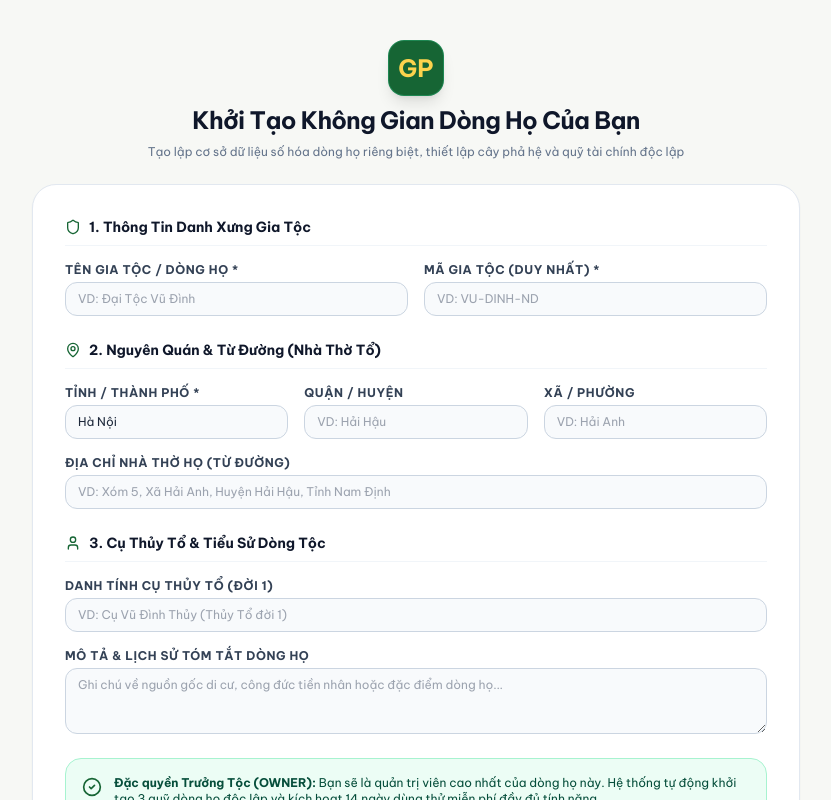
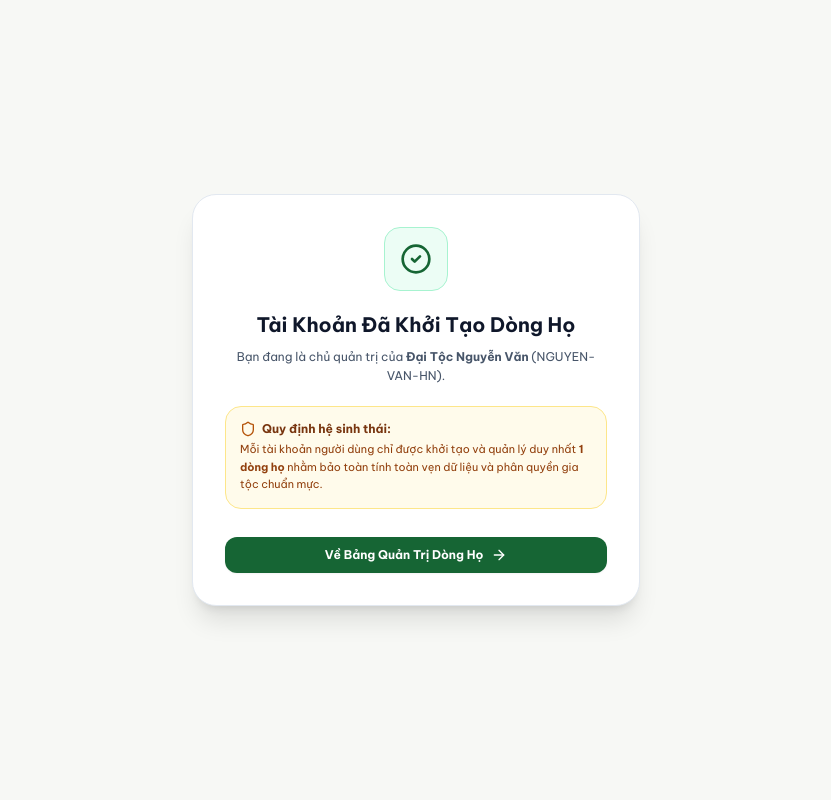
Before and after one commit to qtdyentho/GiaPhaGiaToc, a React (Vite) app: page /onboarding/create-family in a window 1280 px wide. Shown: the top 800 px of the page, without its empty margins (224-1055 px from the left). Built offline with nearby package versions, Linux system fonts and the light colour scheme; no server answers.

Commit message:
feat(navigation): collapse sidebar to quick-access icon rail with tooltips, enforce single family per user account constraint

```diff
--- a/src/components/layout/AppHeader.tsx
+++ b/src/components/layout/AppHeader.tsx
@@ -208,36 +208,52 @@ export const AppHeader: React.FC<AppHeaderProps> = ({
           {isFamilyMenuOpen && (
             <>
               <div className="fixed inset-0 z-40" onClick={() => setIsFamilyMenuOpen(false)} />
-              <div className="absolute top-full left-0 mt-2 w-72 bg-white rounded-2xl border border-slate-200 shadow-xl py-2 z-50 animate-fade-in divide-y divide-slate-100">
+              <div className="absolute top-full left-0 mt-2 w-72 bg-white rounded-2xl border border-slate-200 shadow-xl py-2 z-50 animate-fade-in divide-y divide-slate-100 font-sans">
                 <div className="px-3.5 py-2 text-[11px] font-bold text-slate-400 uppercase tracking-wider flex items-center justify-between">
-                  <span>Dòng họ của bạn ({families.length})</span>
-                  <span className="text-[10px] text-[#166534] font-semibold">Chuyển đổi tức thì</span>
+                  <span>Dòng họ quản lý (1)</span>
+                  <span className="text-[10px] text-[#166534] font-bold">Chính thức</span>
                 </div>
-                <div className="py-1 max-h-60 overflow-y-auto">
+                <div className="py-1">
                   {families.map((fam) => (
-                    <button
+                    <div
                       key={fam.id}
-                      onClick={() => {
-                        switchFamily(fam.id);
-                        setIsFamilyMenuOpen(false);
-                      }}
-                      className={`w-full px-3.5 py-2.5 text-left text-xs hover:bg-emerald-50/70 flex items-center justify-between transition group cursor-pointer ${
-                        activeFamily?.id === fam.id ? 'bg-emerald-50/50' : ''
-                      }`}
+                      className="px-3.5 py-2.5 bg-emerald-50/50 flex items-center justify-between"
                     >
                       <div className="pr-2 truncate">
-                        <div className={`font-bold truncate ${activeFamily?.id === fam.id ? 'text-[#166534]' : 'text-slate-900 group-hover:text-[#166534]'}`}>
+                        <div className="font-bold text-[#166534] text-xs truncate">
                           {fam.name}
                         </div>
-                        <div className="text-[10px] text-slate-400 truncate">
+                        <div className="text-[10px] text-slate-500 truncate mt-0.5">
                           {fam.code} • {fam.origin_commune ? `${fam.origin_commune}, ` : ''}{fam.origin_province}
                         </div>
                       </div>
-                      {activeFamily?.id === fam.id && <Check className="w-4 h-4 text-[#166534] shrink-0" />}
-                    </button>
+                      <span className="px-2 py-0.5 bg-[#166534] text-white text-[10px] font-bold rounded-full shrink-0 shadow-2xs">
+                        Đang quản lý
+                      </span>
+                    </div>
                   ))}
+                  {families.length === 0 && (
+                    <div className="p-3 text-center text-xs text-slate-500">
+                      Chưa có dòng họ nào được liên kết
                     </div>
-                <div className="p-2">
+                  )}
+                </div>
+
+                <div className="p-2 space-y-1">
+                  {families.length > 0 ? (
+                    <div className="p-2 bg-slate-50 rounded-xl border border-slate-200 text-center space-y-1.5">
+                      <p className="text-[10px] text-slate-500 leading-tight">
+                        Mỗi tài khoản người dùng chỉ được khởi tạo và quản lý duy nhất <strong>1 dòng họ</strong>.
+                      </p>
+                      <Link
+                        to="/app/family/settings"
+                        onClick={() => setIsFamilyMenuOpen(false)}
+                        className="w-full text-center px-3 py-1.5 bg-white hover:bg-slate-100 text-slate-800 text-xs font-bold rounded-lg block transition border border-slate-200"
+                      >
+                        Cài Đặt Dòng Họ
+                      </Link>
+                    </div>
+                  ) : (
                     <Link
                       to="/onboarding/create-family"
                       onClick={() => setIsFamilyMenuOpen(false)}
@@ -245,6 +261,7 @@ export const AppHeader: React.FC<AppHeaderProps> = ({
                     >
                       + Khởi Tạo Dòng Họ Mới
                     </Link>
+                  )}
                 </div>
               </div>
             </>
--- a/src/components/layout/AppLayout.tsx
+++ b/src/components/layout/AppLayout.tsx
@@ -21,7 +21,7 @@ export const AppLayout: React.FC = () => {
       {/* Main Content Area with Dynamic Left Padding */}
       <div
         className={`flex-1 flex flex-col min-w-0 transition-all duration-300 ${
-          isSidebarCollapsed ? 'lg:pl-0' : 'lg:pl-64'
+          isSidebarCollapsed ? 'lg:pl-20' : 'lg:pl-64'
         }`}
       >
         <AppHeader
--- a/src/components/layout/AppSidebar.tsx
+++ b/src/components/layout/AppSidebar.tsx
@@ -22,6 +22,7 @@ import {
   BarChart3,
   FileCheck2,
   PanelLeftClose,
+  PanelLeftOpen,
   ArrowRightLeft,
 } from 'lucide-react';
 import { BRAND } from '../../lib/constants';
@@ -191,13 +192,34 @@ export const AppSidebar: React.FC<AppSidebarProps> = ({
 
       {/* Sidebar Container */}
       <aside
-        className={`fixed top-0 left-0 bottom-0 z-50 w-64 bg-[#1E3A5F] text-white flex flex-col transition-all duration-300 ease-in-out shadow-xl ${
-          isOpen ? 'translate-x-0' : isCollapsed ? '-translate-x-full' : 'translate-x-0 max-lg:-translate-x-full'
+        className={`fixed top-0 left-0 bottom-0 z-50 bg-[#1E3A5F] text-white flex flex-col transition-all duration-300 ease-in-out shadow-xl ${
+          isOpen
+            ? 'translate-x-0 w-64'
+            : isCollapsed
+            ? 'max-lg:-translate-x-full lg:w-20 lg:translate-x-0'
+            : 'translate-x-0 w-64 max-lg:-translate-x-full'
         }`}
       >
         {/* Brand Header */}
-        <div className="h-16 px-4 flex items-center justify-between border-b border-white/10 bg-[#162D4A] shrink-0">
-          <div className="flex items-center gap-2.5">
+        <div
+          className={`h-16 px-3 flex items-center border-b border-white/10 bg-[#162D4A] shrink-0 ${
+            isCollapsed ? 'justify-center' : 'justify-between'
+          }`}
+        >
+          {isCollapsed ? (
+            <button
+              onClick={onToggleCollapse}
+              className="w-10 h-10 rounded-xl bg-[#166534] flex items-center justify-center font-bold text-white shadow-xs text-sm border border-emerald-400/30 hover:scale-105 transition cursor-pointer group relative"
+              title="Nhấn để mở rộng Menu"
+            >
+              <span>GP</span>
+              <div className="absolute left-full ml-3 px-2.5 py-1 bg-slate-900 text-amber-300 text-xs font-bold rounded-lg whitespace-nowrap shadow-xl opacity-0 group-hover:opacity-100 pointer-events-none transition z-50 border border-slate-700">
+                Mở rộng Menu (Gia Phả Gia Tộc)
+              </div>
+            </button>
+          ) : (
+            <>
+              <div className="flex items-center gap-2.5 min-w-0">
                 <div className="w-9 h-9 rounded-xl bg-[#166534] flex items-center justify-center font-bold text-white shadow-xs text-sm border border-emerald-400/30 shrink-0">
                   GP
                 </div>
@@ -221,20 +243,27 @@ export const AppSidebar: React.FC<AppSidebarProps> = ({
                   }
                 }}
                 className="p-1.5 rounded-lg text-slate-300 hover:text-white hover:bg-white/10 transition cursor-pointer shrink-0"
-            title="Ẩn thanh điều hướng"
+                title="Ẩn thanh điều hướng (Thu gọn thành Icon)"
               >
                 <PanelLeftClose className="w-5 h-5" />
               </button>
+            </>
+          )}
         </div>
 
         {/* Navigation Sections */}
-        <div className="flex-1 overflow-y-auto px-3 py-4 space-y-6 custom-scrollbar font-sans">
+        <div className={`flex-1 overflow-y-auto ${isCollapsed ? 'px-2 py-4 space-y-3' : 'px-3 py-4 space-y-6'} custom-scrollbar font-sans`}>
           {activeSections.map((section, idx) => (
-            <div key={idx} className="space-y-1">
+            <div key={idx} className={isCollapsed ? 'space-y-1' : 'space-y-1'}>
+              {!isCollapsed ? (
                 <h3 className="px-3 text-[11px] font-bold text-slate-300/80 uppercase tracking-wider">
                   {section.title}
                 </h3>
-              <div className="space-y-0.5 mt-1">
+              ) : idx > 0 ? (
+                <div className="border-t border-white/10 my-2 mx-1" />
+              ) : null}
+
+              <div className="space-y-1 mt-1">
                 {section.items.map((item) => {
                   const Icon = item.icon;
                   return (
@@ -246,13 +275,40 @@ export const AppSidebar: React.FC<AppSidebarProps> = ({
                         if (window.innerWidth < 1024) onClose?.();
                       }}
                       className={({ isActive }) =>
-                        `flex items-center justify-between px-3 py-2.5 rounded-xl text-xs font-semibold transition-all group ${
+                        isCollapsed
+                          ? `relative group flex items-center justify-center w-12 h-11 mx-auto rounded-xl transition-all ${
+                              isActive
+                                ? 'bg-[#166534] text-white shadow-md border border-emerald-400/40 font-bold'
+                                : 'text-slate-200 hover:text-white hover:bg-white/10'
+                            }`
+                          : `flex items-center justify-between px-3 py-2.5 rounded-xl text-xs font-semibold transition-all group ${
                               isActive
                                 ? 'bg-[#166534] text-white shadow-xs font-bold'
                                 : 'text-slate-200 hover:text-white hover:bg-white/10'
                             }`
                       }
                     >
+                      {({ isActive }) => (
+                        <>
+                          {isCollapsed ? (
+                            <>
+                              <Icon className="w-5 h-5 shrink-0 transition-transform group-hover:scale-110" />
+                              {item.badge && (
+                                <span className="absolute top-1 right-1 w-2.5 h-2.5 bg-amber-400 border-2 border-[#1E3A5F] rounded-full" />
+                              )}
+                              {/* Hover Floating Tooltip */}
+                              <div className="absolute left-full ml-3 px-3 py-1.5 bg-slate-900 text-white text-xs font-bold rounded-xl whitespace-nowrap shadow-2xl opacity-0 group-hover:opacity-100 pointer-events-none transition-all duration-150 z-50 border border-slate-700 flex items-center gap-2">
+                                <span>{item.label}</span>
+                                {item.badge && (
+                                  <span className="px-1.5 py-0.5 text-[9px] font-bold rounded bg-amber-500 text-amber-950">
+                                    {item.badge}
+                                  </span>
+                                )}
+                                <div className="absolute right-full top-1/2 -translate-y-1/2 border-4 border-transparent border-r-slate-900" />
+                              </div>
+                            </>
+                          ) : (
+                            <>
                               <div className="flex items-center gap-3">
                                 <Icon className="w-4 h-4 shrink-0 transition-transform group-hover:scale-110 text-slate-300 group-hover:text-white" />
                                 <span>{item.label}</span>
@@ -261,6 +317,10 @@ export const AppSidebar: React.FC<AppSidebarProps> = ({
                                 <span className="px-1.5 py-0.5 text-[9px] font-bold rounded-md bg-white/20 text-white">
                                   {item.badge}
                                 </span>
+                              )}
+                            </>
+                          )}
+                        </>
                       )}
                     </NavLink>
                   );
@@ -271,7 +331,25 @@ export const AppSidebar: React.FC<AppSidebarProps> = ({
         </div>
 
         {/* Footer / User Profile summary */}
-        <div className="p-3 border-t border-white/10 bg-[#162D4A]/60 flex items-center justify-between text-xs font-sans shrink-0">
+        <div
+          className={`p-3 border-t border-white/10 bg-[#162D4A]/60 flex items-center text-xs font-sans shrink-0 ${
+            isCollapsed ? 'justify-center' : 'justify-between'
+          }`}
+        >
+          {isCollapsed ? (
+            <div className="relative group">
+              <div className="w-9 h-9 rounded-full bg-amber-100 border border-amber-300 text-amber-900 flex items-center justify-center font-bold text-xs shadow-xs cursor-pointer">
+                {user?.full_name?.charAt(0) || 'U'}
+              </div>
+              <div className="absolute left-full ml-3 bottom-0 px-3 py-2 bg-slate-900 text-white text-xs rounded-xl whitespace-nowrap shadow-2xl opacity-0 group-hover:opacity-100 pointer-events-none transition-all duration-150 z-50 border border-slate-700">
+                <div className="font-bold text-white">{user?.full_name || 'Người dùng'}</div>
+                <div className="text-[10px] text-amber-300">
+                  {isAdminSpace ? 'Super Admin' : activeMembership?.role === 'OWNER' ? 'Trưởng Tộc' : isFamilyAdmin ? 'Hội Đồng Dòng Họ' : 'Thành Viên'}
+                </div>
+              </div>
+            </div>
+          ) : (
+            <>
               <div className="flex items-center gap-2.5 min-w-0">
                 <div className="w-8 h-8 rounded-full bg-amber-100 border border-amber-300 text-amber-900 flex items-center justify-center font-bold text-xs shrink-0">
                   {user?.full_name?.charAt(0) || 'U'}
@@ -294,6 +372,8 @@ export const AppSidebar: React.FC<AppSidebarProps> = ({
                   <ChevronRight className="w-4 h-4" />
                 </NavLink>
               )}
+            </>
+          )}
         </div>
       </aside>
     </>
--- a/src/contexts/AuthContext.tsx
+++ b/src/contexts/AuthContext.tsx
@@ -38,20 +38,6 @@ const AuthContext = createContext<AuthContextType | undefined>(undefined);
 
 const INITIAL_FAMILIES: Family[] = [
   mockFamily,
-  {
-    id: 'fam-0000-0002',
-    name: 'Đại Tộc Trần Lê',
-    code: 'TRAN-LE-HP',
-    slug: 'tran-le-hai-phong',
-    description: 'Dòng họ Trần Lê tại Thủy Nguyên, Hải Phòng.',
-    origin_province: 'Hải Phòng',
-    origin_district: 'Thủy Nguyên',
-    origin_commune: 'Hoa Động',
-    ancestral_hall_address: 'Thôn 3, Xã Hoa Động, Thủy Nguyên, Hải Phòng',
-    created_by: 'usr-0000-0001',
-    created_at: '2026-02-01T00:00:00Z',
-    updated_at: '2026-08-24T00:00:00Z',
-  },
 ];
 
 export const AuthProvider: React.FC<{ children: React.ReactNode }> = ({ children }) => {
@@ -71,7 +57,12 @@ export const AuthProvider: React.FC<{ children: React.ReactNode }> = ({ children
     const saved = localStorage.getItem('hl_families');
     if (saved) {
       try {
-        return JSON.parse(saved);
+        const parsed: Family[] = JSON.parse(saved);
+        // Enforce 1 family per user constraint (clean up any legacy mock duplicates)
+        const sanitized = parsed.filter(
+          (f) => f.id === 'fam-0000-0001' || f.created_by !== 'usr-0000-0001'
+        );
+        if (sanitized.length > 0) return sanitized;
       } catch (e) {
         // ignore
       }
@@ -175,6 +166,18 @@ export const AuthProvider: React.FC<{ children: React.ReactNode }> = ({ children
 
   const createFamily = async (data: CreateFamilyData): Promise<Family> => {
     setIsLoading(true);
+    const currentUserId = user?.id || 'usr-0000-0001';
+
+    // 🔒 Enforce strictly 1 owned family per user account
+    const existingOwnedFamily = families.find(
+      (f) => f.created_by === currentUserId || memberships.some((m) => m.user_id === currentUserId && m.family_id === f.id && m.role === 'OWNER')
+    );
+
+    if (existingOwnedFamily) {
+      setIsLoading(false);
+      throw new Error(`Mỗi tài khoản người dùng chỉ được khởi tạo và quản lý duy nhất 1 dòng họ (Hiện đang quản lý: ${existingOwnedFamily.name}).`);
+    }
+
     const newFamilyId = `fam-${Date.now()}`;
     const newFam: Family = {
       id: newFamilyId,
@@ -186,7 +189,7 @@ export const AuthProvider: React.FC<{ children: React.ReactNode }> = ({ children
       origin_district: data.originDistrict,
       origin_commune: data.originCommune,
       ancestral_hall_address: data.ancestralHallAddress,
-      created_by: user?.id || 'usr-0000-0001',
+      created_by: currentUserId,
       created_at: new Date().toISOString(),
       updated_at: new Date().toISOString(),
     };
--- a/src/pages/CreateFamilyPage.tsx
+++ b/src/pages/CreateFamilyPage.tsx
@@ -1,6 +1,6 @@
 import React, { useState } from 'react';
-import { useNavigate } from 'react-router-dom';
-import { Shield, MapPin, User, ArrowRight, CheckCircle2 } from 'lucide-react';
+import { useNavigate, Link } from 'react-router-dom';
+import { Shield, MapPin, User, ArrowRight, CheckCircle2, AlertCircle } from 'lucide-react';
 import { useAuth } from '../contexts/AuthContext';
 
 export const CreateFamilyPage: React.FC = () => {
@@ -13,12 +13,19 @@ export const CreateFamilyPage: React.FC = () => {
   const [founderName, setFounderName] = useState('');
   const [description, setDescription] = useState('');
   const [loading, setLoading] = useState(false);
+  const [errorMsg, setErrorMsg] = useState<string | null>(null);
   const navigate = useNavigate();
-  const { createFamily } = useAuth();
+  const { createFamily, user, families, memberships, activeFamily } = useAuth();
+
+  const currentUserId = user?.id || 'usr-0000-0001';
+  const existingOwnedFamily = families.find(
+    (f) => f.created_by === currentUserId || memberships.some((m) => m.user_id === currentUserId && m.family_id === f.id && m.role === 'OWNER')
+  );
 
   const handleCreate = async (e: React.FormEvent) => {
     e.preventDefault();
     setLoading(true);
+    setErrorMsg(null);
     try {
       await createFamily({
         name,
@@ -32,12 +39,55 @@ export const CreateFamilyPage: React.FC = () => {
       });
       // Redirect straight to dashboard of newly created family
       navigate('/app/dashboard');
-    } catch (err) {
+    } catch (err: any) {
       console.error('Lỗi khi tạo dòng họ:', err);
+      setErrorMsg(err?.message || 'Có lỗi xảy ra khi tạo dòng họ. Vui lòng thử lại.');
     } finally {
       setLoading(false);
     }
   };
+
+  // If user already owns a family, show clear dignified single-family policy notice
+  if (existingOwnedFamily) {
+    return (
+      <div className="min-h-screen bg-heritage-bg py-12 px-4 sm:px-6 lg:px-8 font-sans flex items-center justify-center animate-fade-in">
+        <div className="max-w-md w-full bg-white rounded-3xl border border-slate-200 shadow-xl p-6 sm:p-8 text-center space-y-5">
+          <div className="w-16 h-16 bg-emerald-50 rounded-2xl border border-emerald-200 flex items-center justify-center mx-auto text-[#166534]">
+            <CheckCircle2 className="w-8 h-8" />
+          </div>
+
+          <div className="space-y-2">
+            <h2 className="text-xl font-bold text-slate-900">
+              Tài Khoản Đã Khởi Tạo Dòng Họ
+            </h2>
+            <p className="text-xs text-slate-600 leading-relaxed">
+              Bạn đang là chủ quản trị của <strong>{existingOwnedFamily.name}</strong> ({existingOwnedFamily.code}).
+            </p>
+          </div>
+
+          <div className="p-3.5 bg-amber-50 rounded-2xl border border-amber-200 text-xs text-amber-950 text-left space-y-1">
+            <div className="font-bold flex items-center gap-1.5 text-amber-900">
+              <Shield className="w-4 h-4 text-amber-700" />
+              <span>Quy định hệ sinh thái:</span>
+            </div>
+            <p className="text-[11px] text-amber-800 leading-relaxed">
+              Mỗi tài khoản người dùng chỉ được khởi tạo và quản lý duy nhất <strong>1 dòng họ</strong> nhằm bảo toàn tính toàn vẹn dữ liệu và phân quyền gia tộc chuẩn mực.
+            </p>
+          </div>
+
+          <div className="pt-2">
+            <Link
+              to="/app/dashboard"
+              className="w-full inline-flex items-center justify-center gap-2 px-5 py-2.5 bg-[#166534] hover:bg-[#14532D] text-white text-xs font-bold rounded-xl transition shadow-sm"
+            >
+              <span>Về Bảng Quản Trị Dòng Họ</span>
+              <ArrowRight className="w-4 h-4" />
+            </Link>
+          </div>
+        </div>
+      </div>
+    );
+  }
 
   return (
     <div className="min-h-screen bg-heritage-bg py-10 px-4 sm:px-6 lg:px-8 font-sans animate-fade-in">
@@ -55,6 +105,12 @@ export const CreateFamilyPage: React.FC = () => {
 
         {/* Wizard Form Card */}
         <div className="bg-white rounded-3xl border border-slate-200 shadow-sm p-6 sm:p-8">
+          {errorMsg && (
+            <div className="mb-6 p-4 bg-red-50 border border-red-200 text-red-700 text-xs rounded-2xl flex items-center gap-2 font-medium animate-fade-in">
+              <AlertCircle className="w-4 h-4 text-red-600 shrink-0" />
+              <span>{errorMsg}</span>
+            </div>
+          )}
           <form className="space-y-6" onSubmit={handleCreate}>
             {/* Step 1: Thông tin cơ bản */}
             <div>
```
Lines whose indentation alone changed are shown as unchanged.
